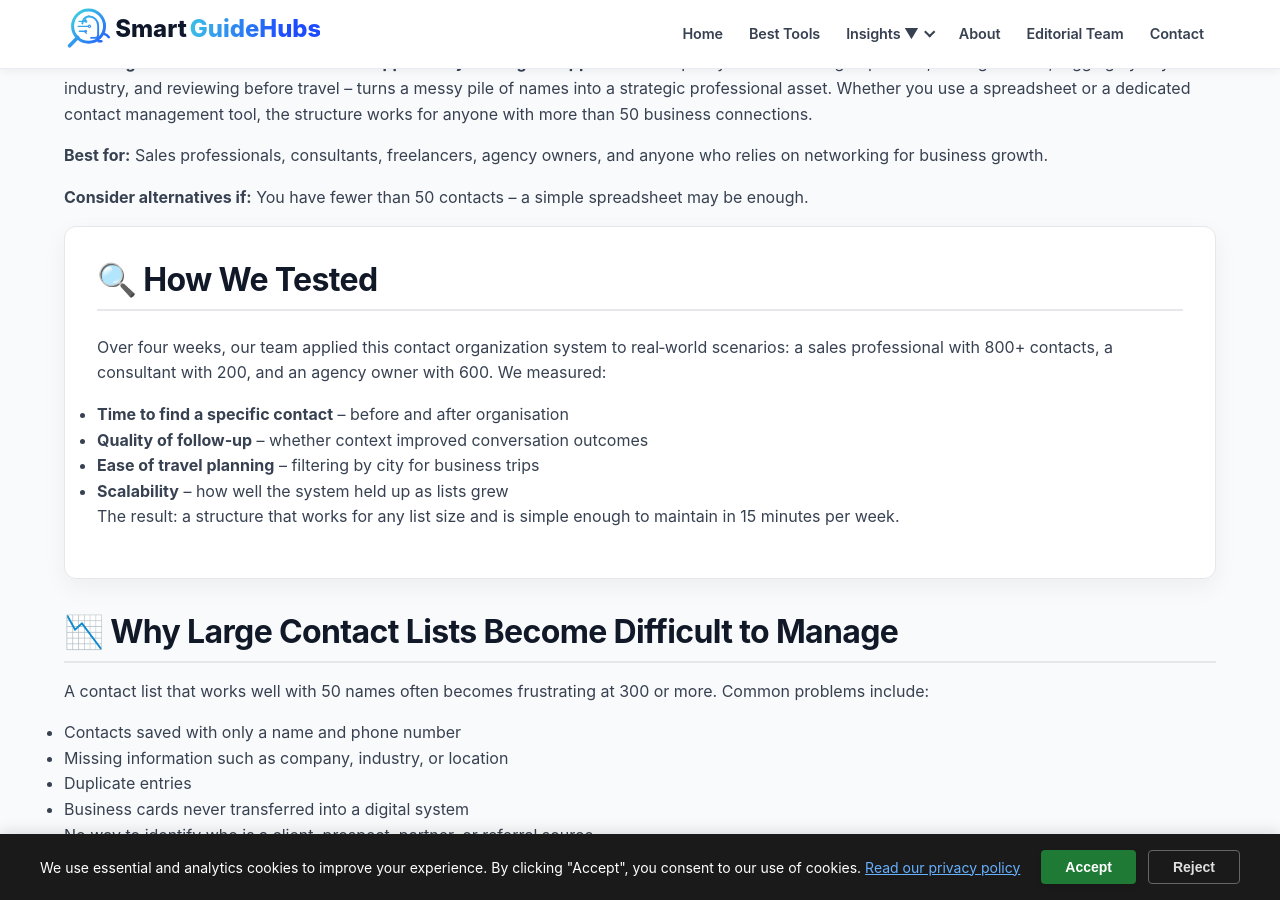
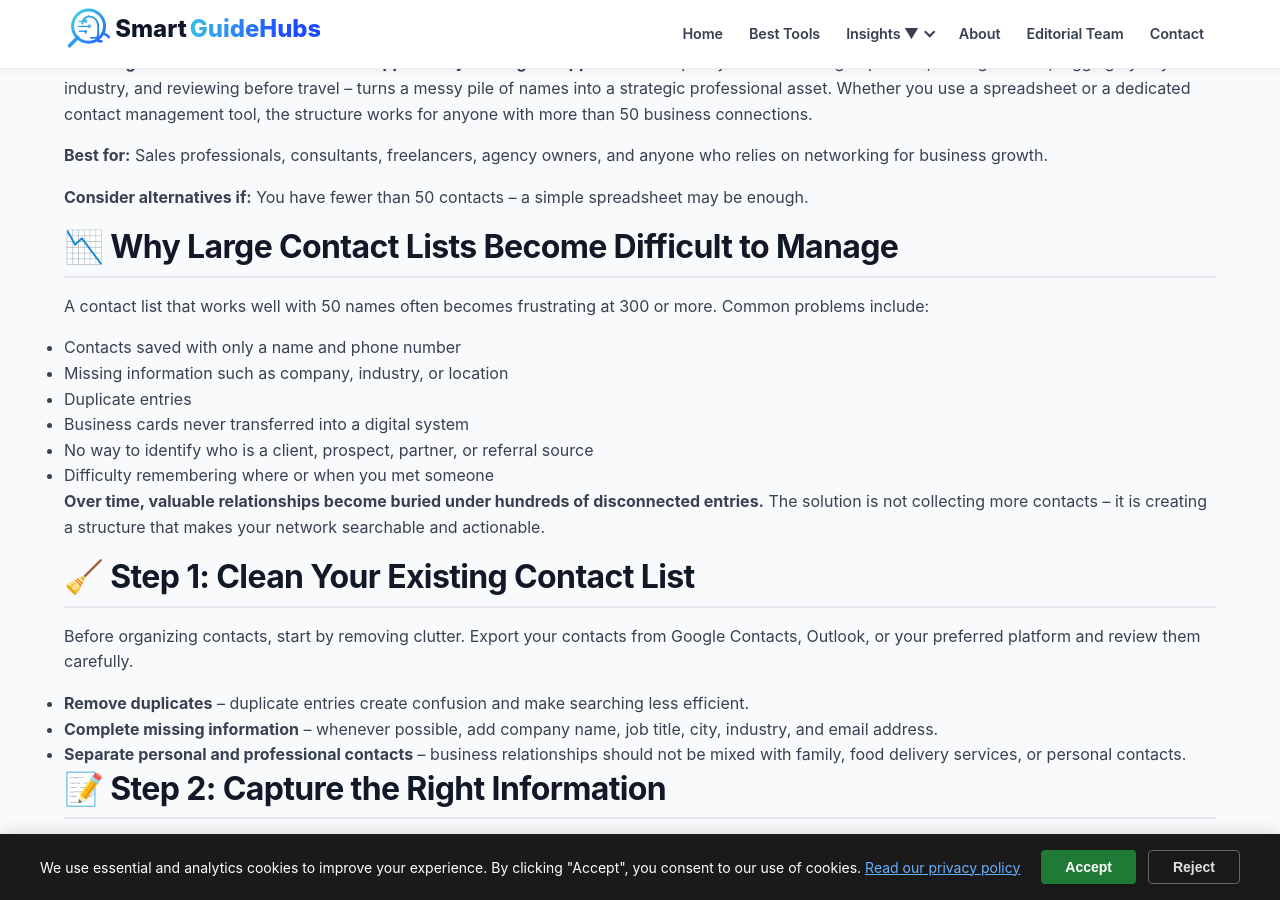
Before and after one commit to Yanniga01/gilliansperkin.github.io, a Jekyll site: the page built from _posts/2026-06-30-organize-contacts-by-city-and-industry.md, in a window 1280 px wide and 900 px high, scrolled down 1196 px. Built offline with Jekyll 4.4.1, drawn with Linux system fonts in a browser that asks for light colours; some of the changed text lies outside the part shown.

Commit message:
Remove testing section and interlink cards
Removed the 'How We Tested' section and some interlink cards to streamline content.

```diff
--- a/_posts/2026-06-30-organize-contacts-by-city-and-industry.md
+++ b/_posts/2026-06-30-organize-contacts-by-city-and-industry.md
@@ -47,18 +47,6 @@ canonical_url: https://smartguidehubs.com/organize-contacts-by-city-and-industry
   <p><strong>Best for:</strong> Sales professionals, consultants, freelancers, agency owners, and anyone who relies on networking for business growth.</p>
   <p><strong>Consider alternatives if:</strong> You have fewer than 50 contacts – a simple spreadsheet may be enough.</p>
 </div>
-
-<section id="how-we-tested" class="content-section">
-  <h2>🔍 How We Tested</h2>
-  <p>Over four weeks, our team applied this contact organization system to real‑world scenarios: a sales professional with 800+ contacts, a consultant with 200, and an agency owner with 600. We measured:</p>
-  <ul>
-    <li><strong>Time to find a specific contact</strong> – before and after organisation</li>
-    <li><strong>Quality of follow‑up</strong> – whether context improved conversation outcomes</li>
-    <li><strong>Ease of travel planning</strong> – filtering by city for business trips</li>
-    <li><strong>Scalability</strong> – how well the system held up as lists grew</li>
-  </ul>
-  <p>The result: a structure that works for any list size and is simple enough to maintain in 15 minutes per week.</p>
-</section>
 
 <h2 id="why-lists-fail">📉 Why Large Contact Lists Become Difficult to Manage</h2>
 <p>A contact list that works well with 50 names often becomes frustrating at 300 or more. Common problems include:</p>
@@ -240,10 +228,6 @@ canonical_url: https://smartguidehubs.com/organize-contacts-by-city-and-industry
       <p>Compare top CRM platforms that can help you manage contacts and relationships.</p>
     </div>
     <div class="interlink-card">
-      <a href="/productivity-tools-2026/"><strong>Top Productivity Tools for Professionals</strong></a>
-      <p>Tools that help you stay organised and efficient in 2026.</p>
-    </div>
-    <div class="interlink-card">
       <a href="/categories/"><strong>All Categories</strong></a>
       <p>Browse all software reviews and guides.</p>
     </div>
```
